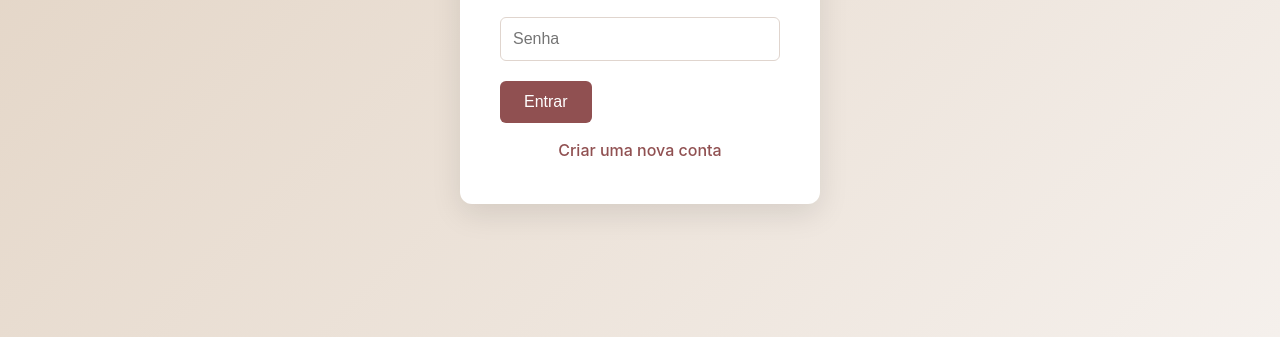
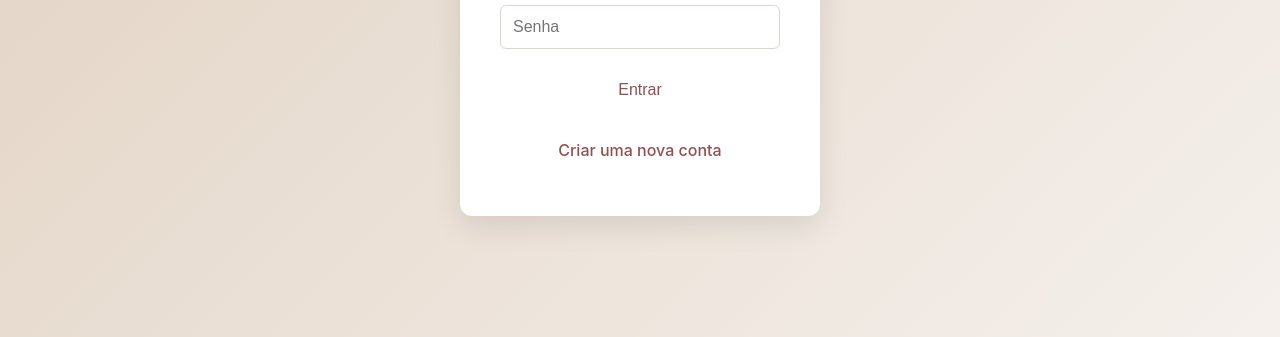
Before and after one commit to gbazo/dra_taiz, a plain HTML site: page frontend/login.html in a window 1280 px wide. Shown: the part 463-800 px from the top of the page. Drawn offline with Linux system fonts and the light colour scheme.

Commit message:
feat: unifica estilo de botões e links de ação em login e registro

```diff
--- a/frontend/css/style.css
+++ b/frontend/css/style.css
@@ -164,20 +164,26 @@ body {
     font-size: 14px;
 }
 
-/* Full-width link for login/register pages */
-.full-width-link {
+/* Action Link Button Style */
+.action-link-button {
     display: block;
     width: 100%;
+    padding: 12px 24px; /* Mantém o padding dos botões */
+    font-size: 16px; /* Mantém o tamanho da fonte dos botões */
+    font-weight: 500;
     text-align: center;
-    margin-top: 15px;
-    color: var(--primary-color);
     text-decoration: none;
-    font-weight: 500;
-    transition: color 0.3s;
+    border: none; /* Remove a borda */
+    background: none; /* Remove o background */
+    border-radius: 6px; /* Mantém o border-radius dos botões */
+    cursor: pointer;
+    transition: all 0.3s;
+    color: var(--primary-color); /* Cor do texto primária */
+    margin-top: 15px; /* Espaçamento superior */
 }
 
-.full-width-link:hover {
-    color: var(--primary-dark);
+.action-link-button:hover {
+    color: var(--primary-dark); /* Cor do texto no hover */
 }
 
 /* Navbar */
--- a/frontend/login.html
+++ b/frontend/login.html
@@ -23,11 +23,11 @@
                 <div class="form-group">
                     <input type="password" id="password" placeholder="Senha" required>
                 </div>
-                <button type="submit" class="btn btn-primary">Entrar</button>
+                <button type="submit" class="btn btn-primary action-link-button">Entrar</button>
             </form>
 
             <div id="error-message" class="error-message"></div>
-            <p class="text-center mt-3"><a href="/register" class="full-width-link">Criar uma nova conta</a></p>
+            <p class="text-center mt-3"><a href="/register" class="action-link-button">Criar uma nova conta</a></p>
         </div>
     </div>
     <script src="/js/auth.js"></script>
```
Also changed, not shown: frontend/register.html (+2 -2 lines).
